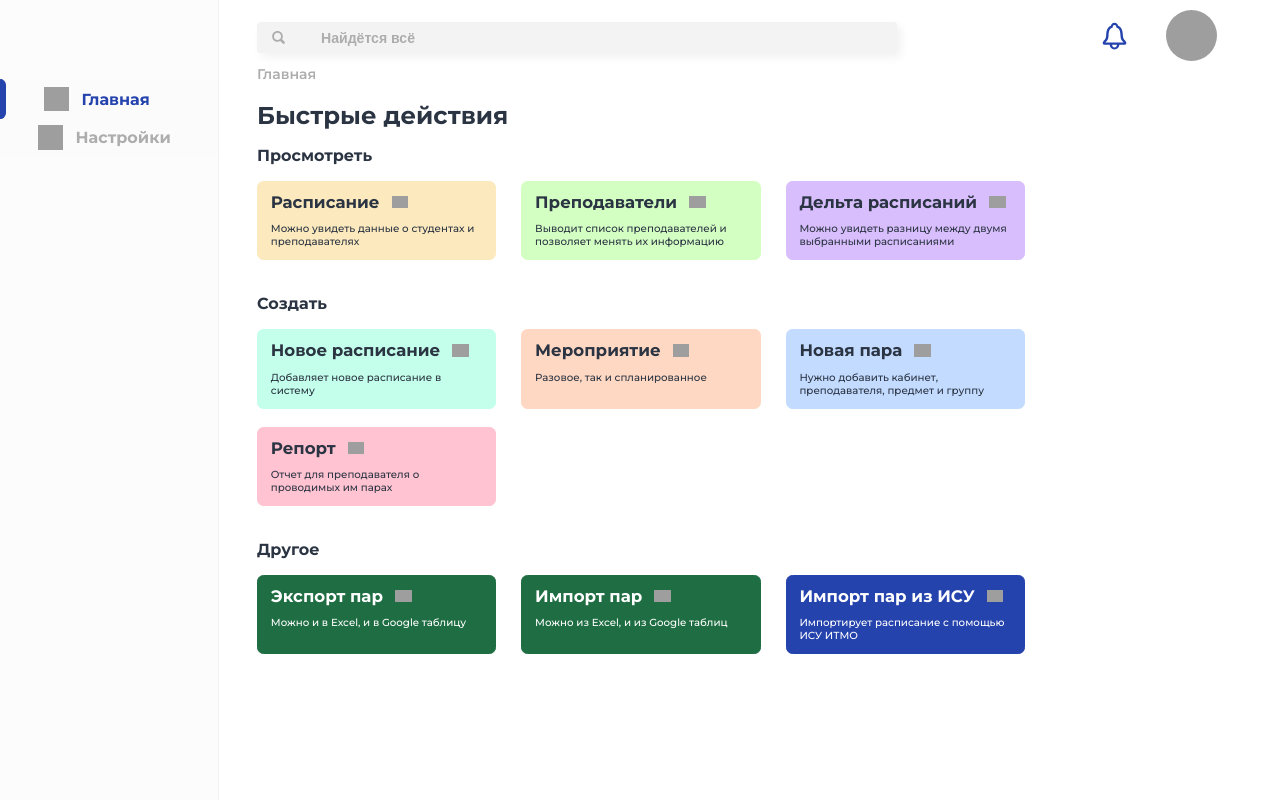
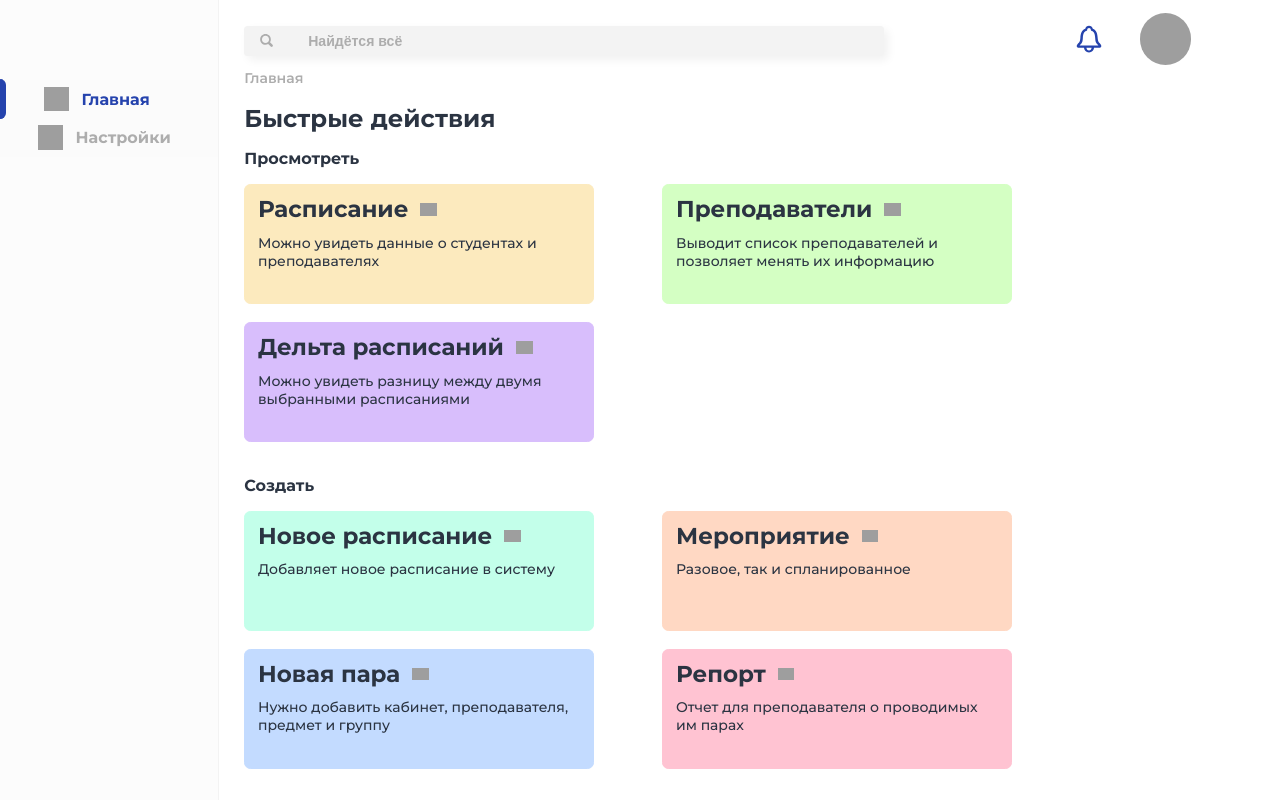
Before and after one commit to dev-sect/ScheduleDevelopmentKit-frontend, a Vue app: page / in a window 1280 px wide. Shown: the top 800 px of the page. Built offline with nearby package versions, Linux system fonts and the light colour scheme; grey boxes are pictures that could not be loaded.

Commit message:
feat: add padding

```diff
--- a/src/App.vue
+++ b/src/App.vue
@@ -33,6 +33,6 @@ export default {
 }
 .pagesLayout_contentRight{
   width: 78%;
-  padding-left: 3vw;
+  padding: 0.25vw 2vw;
 }
 </style>
--- a/src/assets/styles/components/quick-action.scss
+++ b/src/assets/styles/components/quick-action.scss
@@ -8,8 +8,8 @@
     margin: 0;
     border-radius: 0.5vw;
     @include btn-hover;
-    width: 18.7vw;
-    height: 6.2vw;
+    width: 350px;
+    height: 120px;
     display: block;
     padding: 0.8vw 1vw;
     background: $quick__btn-background-5;
@@ -28,7 +28,7 @@
     @include textPlain;
     display: flex;
     align-items: center;
-    font-size: 1.3vw;
+    font-size: 23px;
     font-weight: 700;
     text-align: left;
     margin-bottom: 0.8vw;
@@ -39,7 +39,7 @@
 
 .main-text-of-block {
     @include textPlain;
-    font-size: 0.8vw;
+    font-size: 14px;
     font-weight: 500;
     text-align: left;
     display: block;
```
